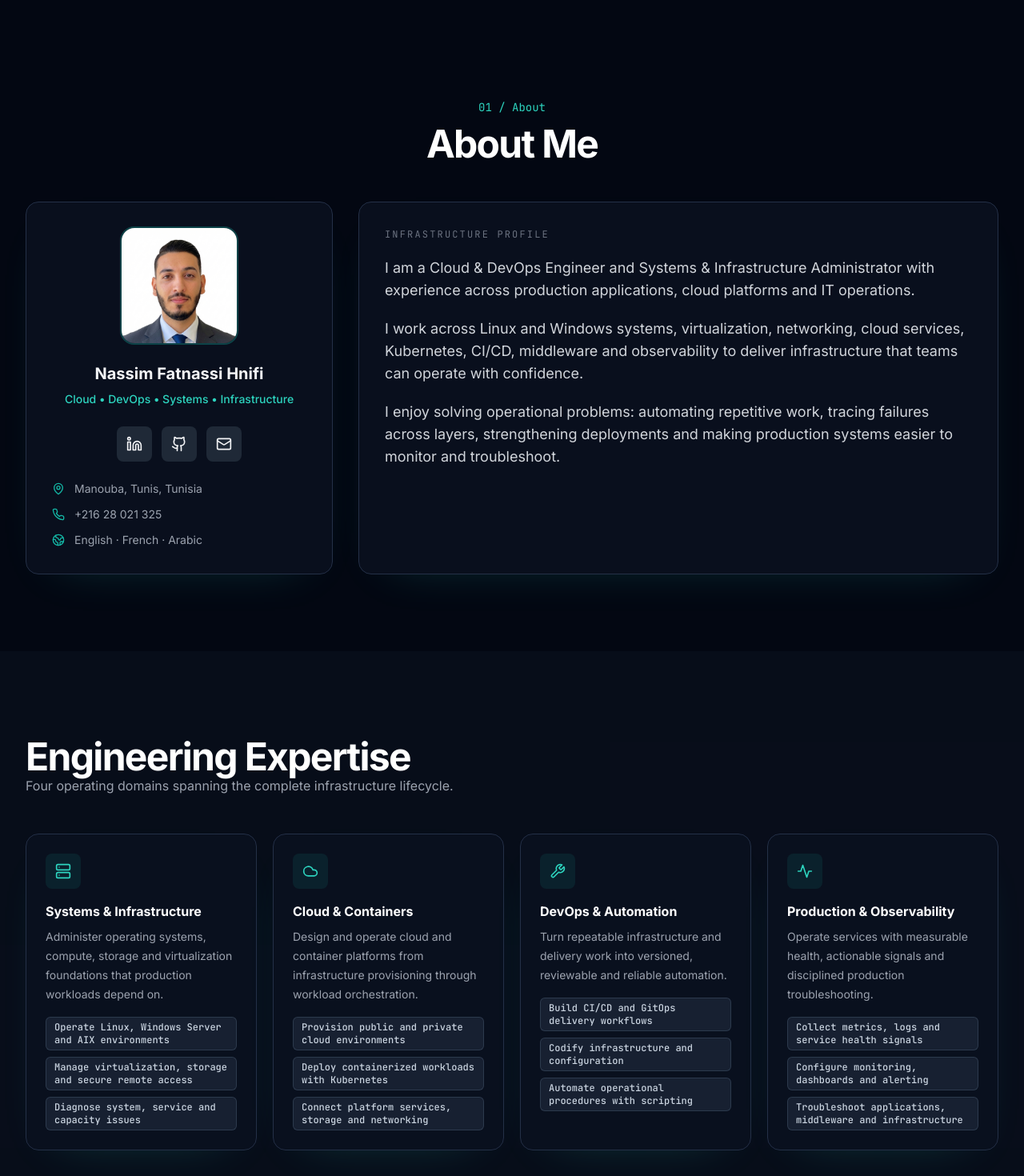
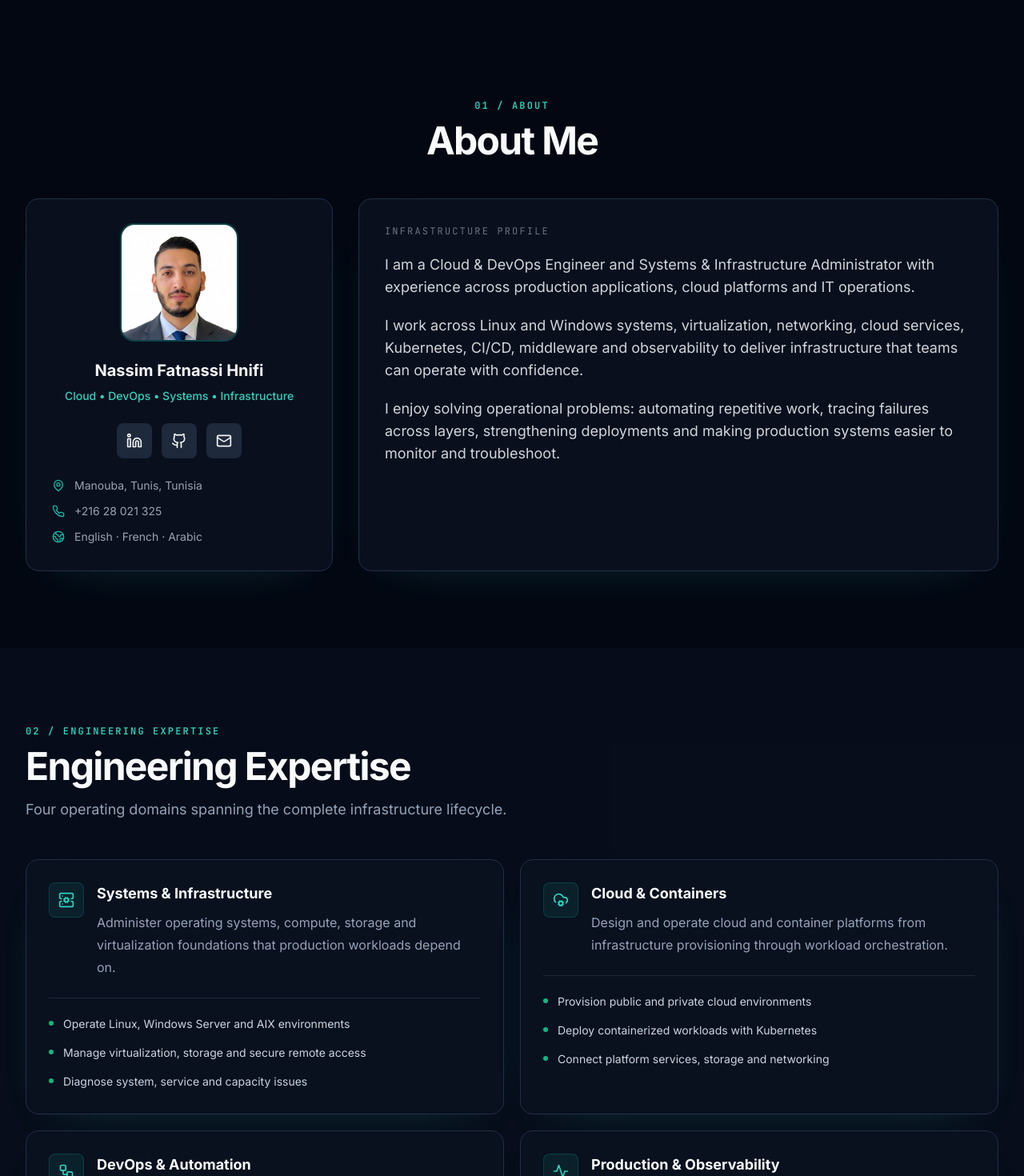
Before and after one commit to nassimfatnassi1999/portfolio-nassim, a React (Vite) app: page / in a window 1280 px wide. Shown: the part 980-2450 px from the top of the page at 80% size. Built offline with nearby package versions, Linux system fonts and the light colour scheme.

Commit message:
feat: add unified engineering expertise

```diff
--- a/src/App.tsx
+++ b/src/App.tsx
@@ -6,6 +6,7 @@ import { Hero } from './components/Hero';
 import { InfrastructureBackdrop } from './components/InfrastructureBackdrop';
 import { About } from './components/About';
 import { Skills } from './components/Skills';
+import { EngineeringExpertise } from './components/EngineeringExpertise';
 import { Experience } from './components/Experience';
 import { Projects } from './components/Projects';
 import { Certifications } from './components/Certifications';
@@ -83,7 +84,7 @@ export default function App() {
       />
 
       <About portfolio={portfolio} />
-      <Skills id="expertise" portfolio={portfolio} />
+      <EngineeringExpertise portfolio={portfolio} />
       <Experience experiences={portfolio.experiences} labels={portfolio.labels} />
       <Projects projects={portfolio.projects} labels={portfolio.labels} />
       <Skills id="infrastructure" portfolio={portfolio} infrastructure />
--- a/src/components/About.tsx
+++ b/src/components/About.tsx
@@ -1,37 +1,36 @@
 import { Github, Globe2, Linkedin, Mail, MapPin, Phone } from 'lucide-react';
 import type { LocalizedPortfolio } from '../types/portfolio';
 import { Section } from './Section';
+import { SectionHeader } from './ui/SectionHeader';
+import { SurfaceCard } from './ui/SurfaceCard';
 
 export function About({ portfolio }: { portfolio: LocalizedPortfolio }) {
   return (
     <Section id="about" className="px-4 py-24 sm:px-6 lg:px-8">
       <div className="mx-auto max-w-7xl">
-        <div className="mb-12 text-center">
-          <p className="font-mono text-sm text-brand-600 dark:text-brand-400">01 / {portfolio.labels.about}</p>
-          <h2 className="section-heading text-gray-900 dark:text-white">{portfolio.about.heading}</h2>
-        </div>
+        <SectionHeader eyebrow={`01 / ${portfolio.labels.about}`} title={portfolio.about.heading} align="center" />
         <div className="grid gap-8 lg:grid-cols-3">
-          <aside className="glass-card p-8 text-center">
+          <SurfaceCard as="aside" className="mt-12 p-8 text-center">
             <img src={portfolio.identity.portrait} alt={portfolio.identity.name} className="mx-auto mb-6 h-36 w-36 rounded-2xl object-cover object-top ring-2 ring-brand-500/30" />
             <h3 className="text-xl font-bold">{portfolio.identity.name}</h3>
             <p className="mt-2 text-sm font-medium text-brand-600 dark:text-brand-400">{portfolio.identity.shortTitle}</p>
             <div className="my-6 flex justify-center gap-3">
-              <a href={portfolio.identity.linkedin} target="_blank" rel="noopener noreferrer" aria-label="LinkedIn" className="flex h-11 w-11 items-center justify-center rounded-lg bg-gray-100 dark:bg-gray-800"><Linkedin className="h-5 w-5" /></a>
-              <a href={portfolio.identity.github} target="_blank" rel="noopener noreferrer" aria-label="GitHub" className="flex h-11 w-11 items-center justify-center rounded-lg bg-gray-100 dark:bg-gray-800"><Github className="h-5 w-5" /></a>
-              <a href={`mailto:${portfolio.identity.email}`} aria-label={portfolio.labels.email} className="flex h-11 w-11 items-center justify-center rounded-lg bg-gray-100 dark:bg-gray-800"><Mail className="h-5 w-5" /></a>
+              <a href={portfolio.identity.linkedin} target="_blank" rel="noopener noreferrer" aria-label="LinkedIn" className="flex h-11 w-11 items-center justify-center rounded-lg bg-slate-100 transition-colors hover:text-brand-600 dark:bg-slate-800 dark:hover:text-brand-400"><Linkedin className="h-5 w-5" /></a>
+              <a href={portfolio.identity.github} target="_blank" rel="noopener noreferrer" aria-label="GitHub" className="flex h-11 w-11 items-center justify-center rounded-lg bg-slate-100 transition-colors hover:text-brand-600 dark:bg-slate-800 dark:hover:text-brand-400"><Github className="h-5 w-5" /></a>
+              <a href={`mailto:${portfolio.identity.email}`} aria-label={portfolio.labels.email} className="flex h-11 w-11 items-center justify-center rounded-lg bg-slate-100 transition-colors hover:text-brand-600 dark:bg-slate-800 dark:hover:text-brand-400"><Mail className="h-5 w-5" /></a>
             </div>
             <div className="space-y-3 text-left text-sm text-gray-600 dark:text-gray-400">
               <p className="flex items-center gap-3"><MapPin className="h-4 w-4 text-brand-500" /> {portfolio.identity.location}</p>
-              <p className="flex items-center gap-3"><Phone className="h-4 w-4 text-brand-500" /> {portfolio.identity.phoneDisplay}</p>
+              <a href={portfolio.identity.phoneHref} className="flex items-center gap-3 transition-colors hover:text-brand-600 dark:hover:text-brand-400"><Phone className="h-4 w-4 text-brand-500" /> {portfolio.identity.phoneDisplay}</a>
               <p className="flex items-center gap-3"><Globe2 className="h-4 w-4 text-brand-500" /> {portfolio.identity.languages}</p>
             </div>
-          </aside>
-          <div className="glass-card space-y-5 p-8 lg:col-span-2">
+          </SurfaceCard>
+          <SurfaceCard className="mt-12 space-y-5 p-8 lg:col-span-2">
             <p className="font-mono text-xs uppercase tracking-[0.18em] text-gray-500">{portfolio.about.profileLabel}</p>
             {portfolio.about.paragraphs.map((paragraph) => (
               <p key={paragraph} className="text-base leading-8 text-gray-600 dark:text-gray-300 sm:text-lg">{paragraph}</p>
             ))}
-          </div>
+          </SurfaceCard>
         </div>
       </div>
     </Section>
--- /dev/null
+++ b/src/components/EngineeringExpertise.tsx
@@ -0,0 +1,47 @@
+import { Activity, CloudCog, ServerCog, Workflow } from 'lucide-react';
+import type { LocalizedPortfolio } from '../types/portfolio';
+import { Section } from './Section';
+import { SectionHeader } from './ui/SectionHeader';
+import { SurfaceCard } from './ui/SurfaceCard';
+
+const icons = [ServerCog, CloudCog, Workflow, Activity] as const;
+
+export function EngineeringExpertise({ portfolio }: { portfolio: LocalizedPortfolio }) {
+  return (
+    <Section id="expertise" className="scroll-mt-20 bg-white/50 px-4 py-24 dark:bg-slate-900/35 sm:px-6 lg:px-8">
+      <div className="mx-auto max-w-7xl">
+        <SectionHeader
+          eyebrow={`02 / ${portfolio.labels.expertise}`}
+          title={portfolio.labels.expertise}
+          description={portfolio.labels.expertiseIntro}
+        />
+        <div className="mt-12 grid gap-5 md:grid-cols-2">
+          {portfolio.expertise.map((item, index) => {
+            const Icon = icons[index];
+            return (
+              <SurfaceCard key={item.id} as="article" data-expertise-id={item.id} className="group p-6 sm:p-7">
+                <div className="flex items-start gap-4">
+                  <div className="flex h-11 w-11 shrink-0 items-center justify-center rounded-lg border border-brand-500/20 bg-brand-500/10 text-brand-600 dark:text-brand-400">
+                    <Icon aria-hidden="true" className="h-5 w-5" />
+                  </div>
+                  <div>
+                    <h3 className="text-lg font-bold text-slate-950 dark:text-slate-50">{item.title}</h3>
+                    <p className="mt-2 leading-7 text-slate-600 dark:text-slate-400">{item.description}</p>
+                  </div>
+                </div>
+                <ul className="mt-6 space-y-3 border-t border-slate-200/80 pt-5 text-sm leading-6 text-slate-700 dark:border-slate-800 dark:text-slate-300">
+                  {item.capabilities.map((capability) => (
+                    <li key={capability} className="flex gap-3">
+                      <span aria-hidden="true" className="mt-2 h-1.5 w-1.5 shrink-0 rounded-full bg-emerald-500" />
+                      <span>{capability}</span>
+                    </li>
+                  ))}
+                </ul>
+              </SurfaceCard>
+            );
+          })}
+        </div>
+      </div>
+    </Section>
+  );
+}
```
Also changed, not shown: 1 other file (tests, documents, lock files or other folders).
